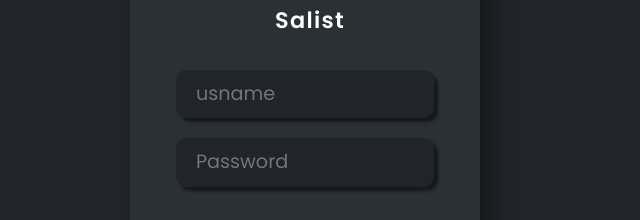
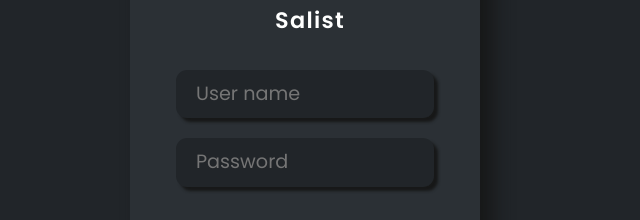
Before and after one commit to AERGERGAJHY/kjgSdfjs, a plain HTML site: page login.html in a window 1280 px wide. Shown: the part 220-440 px from the top of the page, 335-975 px from the left. Drawn offline with Linux system fonts and the light colour scheme.

Commit message:
Update login.html

```diff
--- a/login.html
+++ b/login.html
@@ -20,7 +20,7 @@
         <form class="p-3 mt-3">
             <div class="form-field d-flex align-items-center">
                 <span class="far fa-user"></span>
-                <input type="text" name="usname" id="usname" placeholder="usname">
+                <input type="text" name="usname" id="usname" placeholder="User name">
             </div>
             <div class="form-field d-flex align-items-center">
                 <span class="fas fa-key"></span>
```
